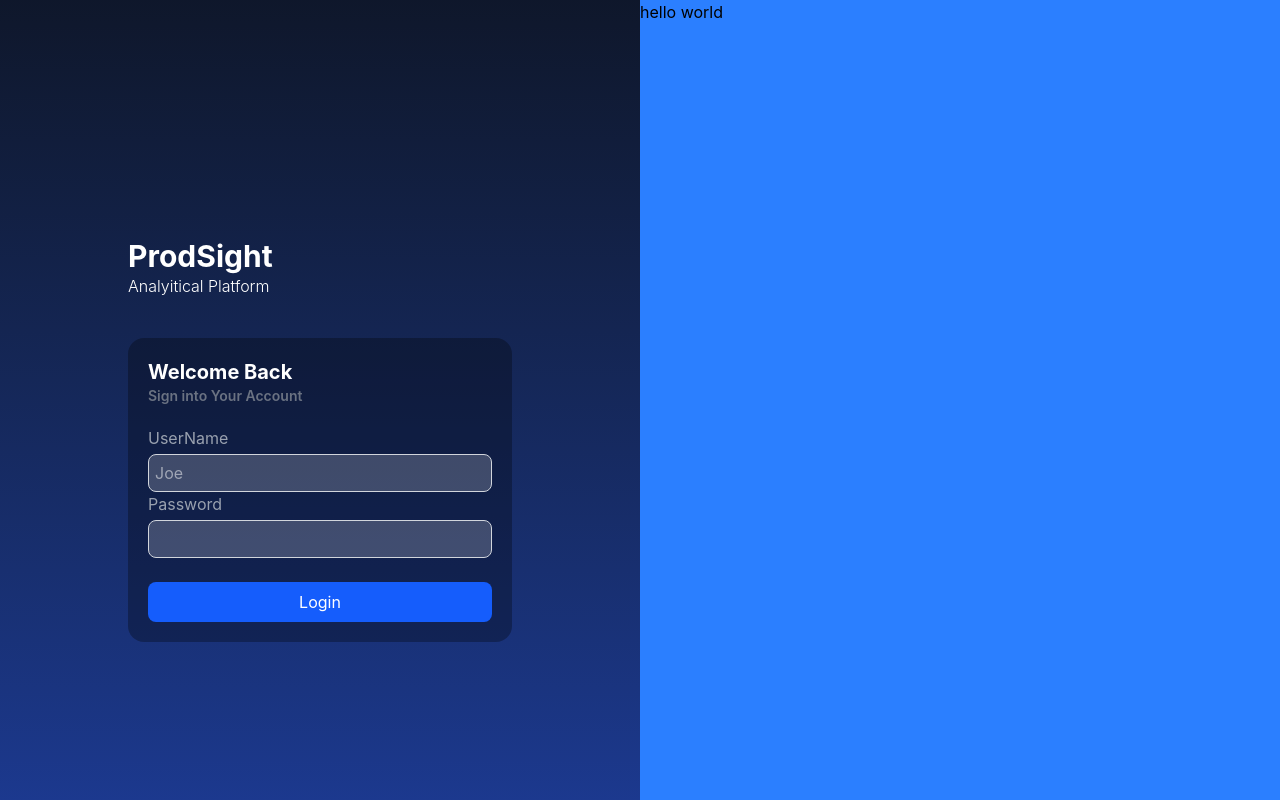
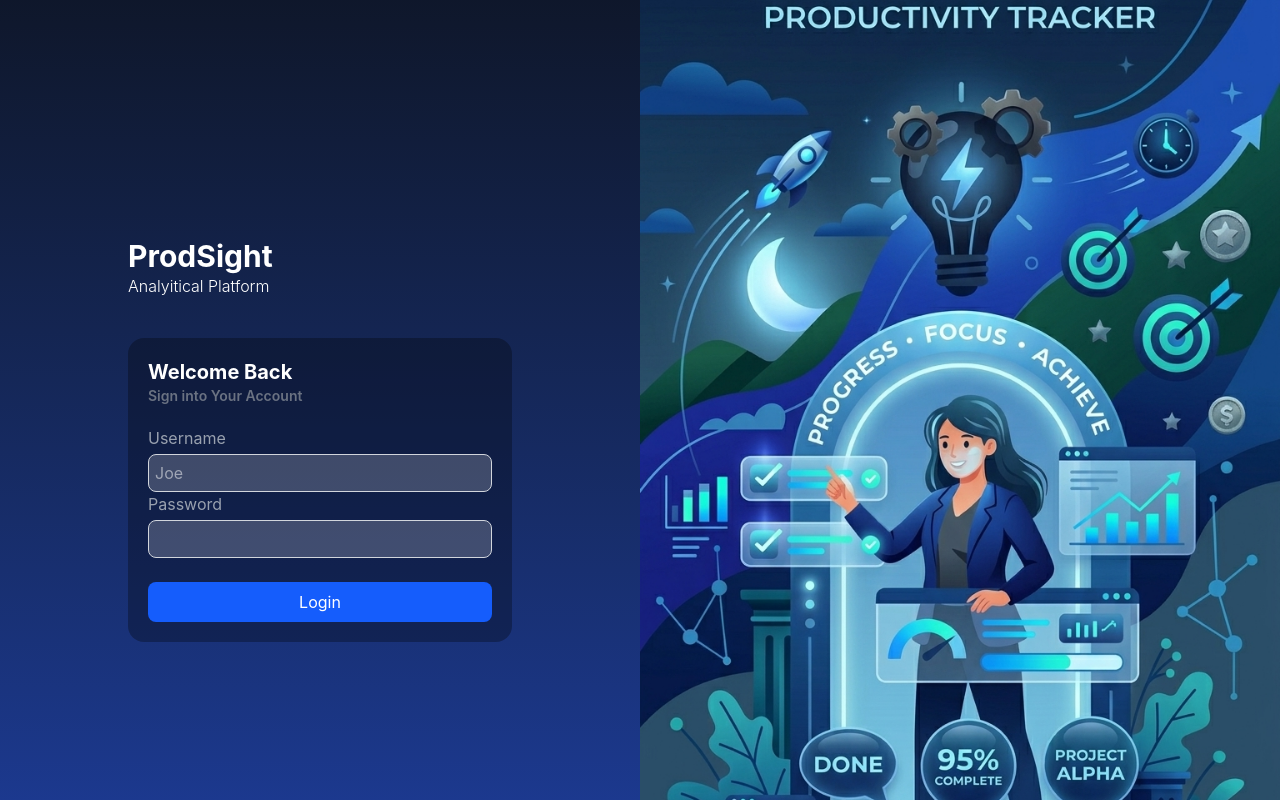
Before and after one commit to kalanaashen/ProdSight_UI, a React app in the folder frontend/: page / in a window 1280 px wide. Built offline with nearby package versions, Linux system fonts and the light colour scheme; the HTML template or start-up script is replaced by a standard one.

Commit message:
add right side

```diff
--- a/frontend/src/pages/LoginPage.jsx
+++ b/frontend/src/pages/LoginPage.jsx
@@ -28,7 +28,7 @@ const LoginPage = () => {
 
               <div className="flex flex-col gap-1">
                 <label htmlFor="" className="text-gray-400 ">
-                  UserName
+                  Username
                 </label>
                 <input
                   type="text"
@@ -60,10 +60,15 @@ const LoginPage = () => {
           </div>
         </div>
         <div className="bg-blue-500">
-
-        <div className="">
-          <h1>hello world</h1>
-        </div>
+          <div className="h-screen">
+            <div className="h-screen">
+              <img
+                src="/loginscreen.png"
+                alt="loginscreen"
+                className="h-screen w-full object-cover"
+              />
+            </div>
+          </div>
         </div>
       </div>
     </>
```
Also changed, not shown: frontend/public/loginscreen.png (added).
